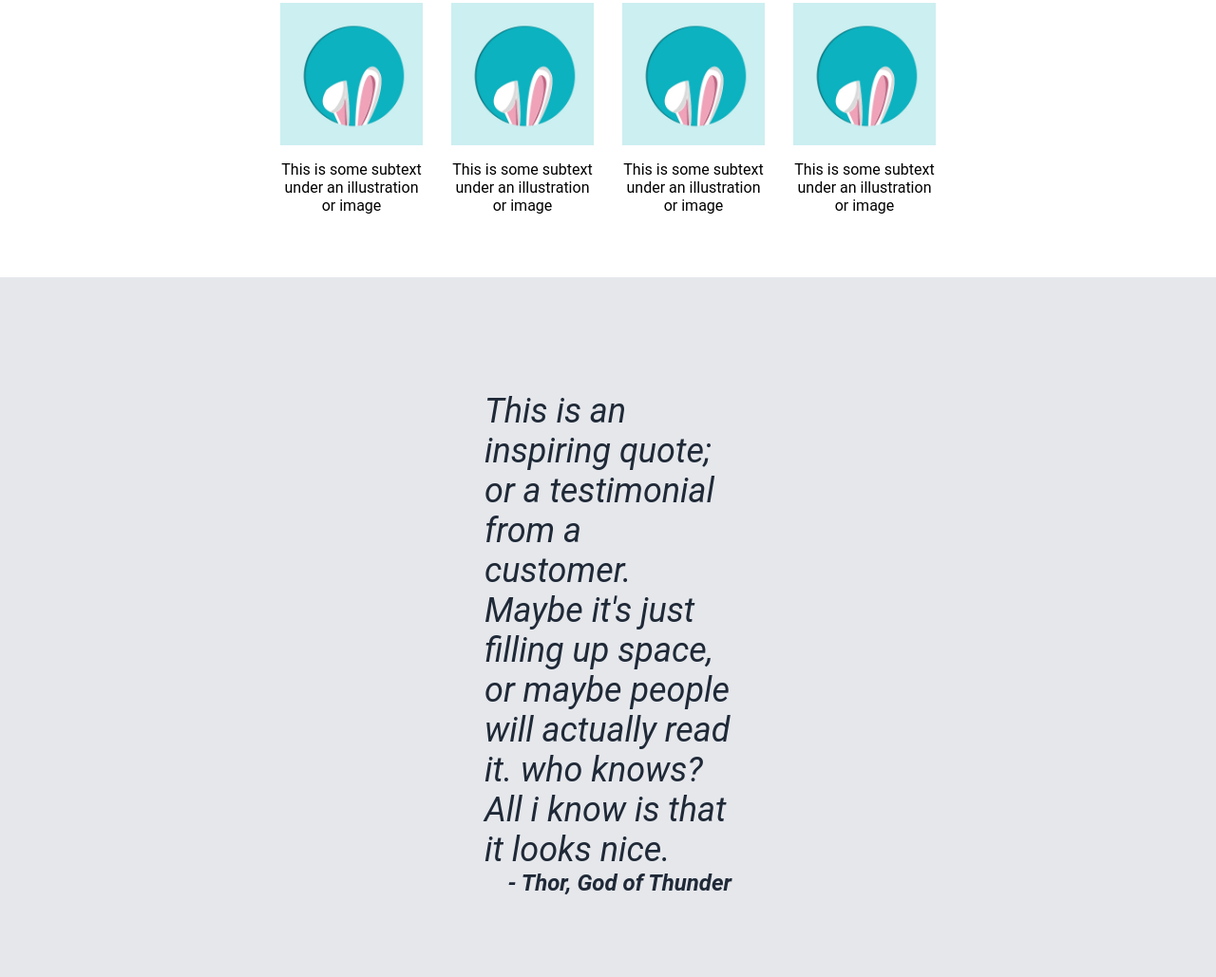
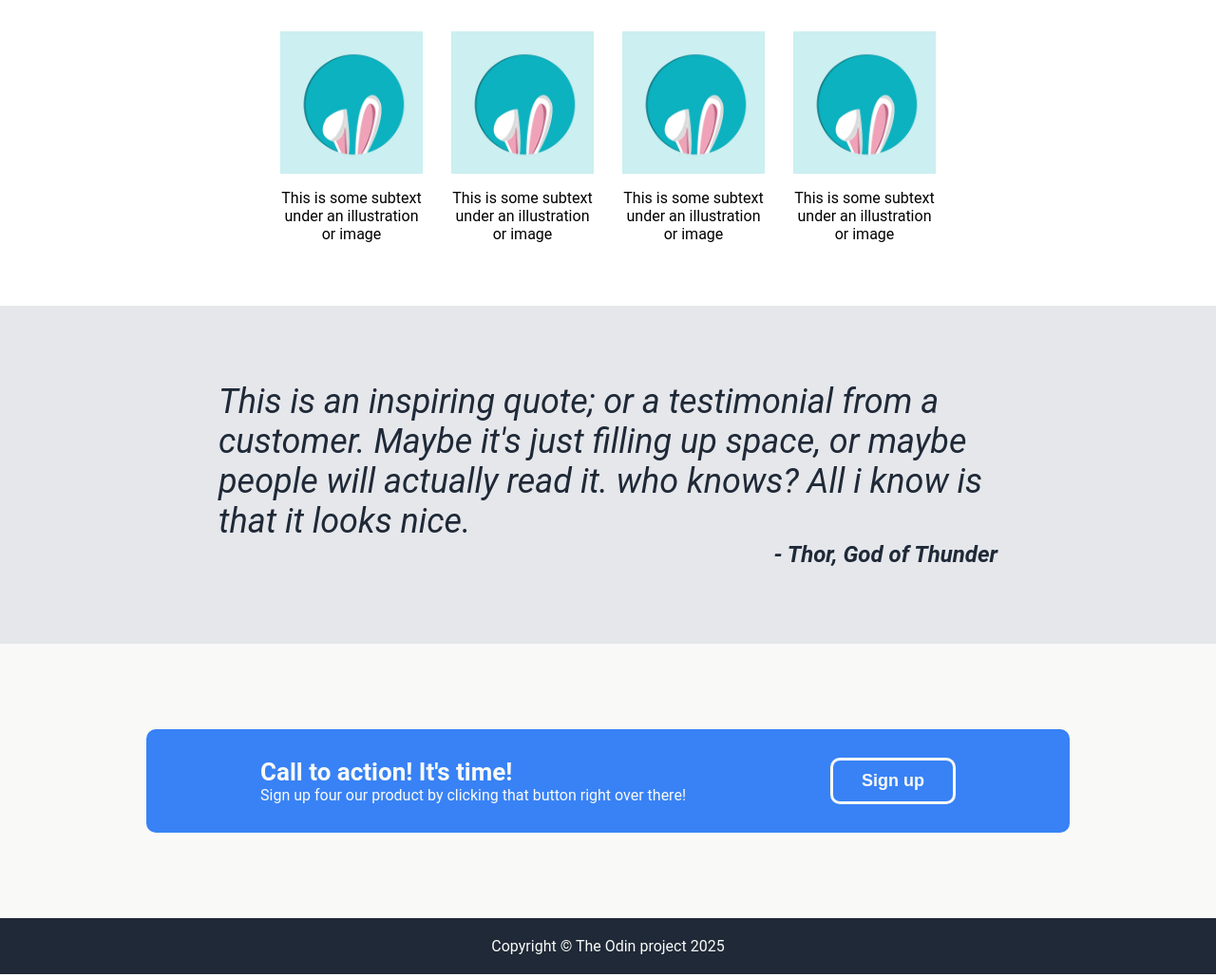
Before and after one commit to Rino9514/Landing-Page, a plain HTML site: page index.html in a window 1280 px wide. Shown: the part 643-1672 px from the top of the page at 95% size. Drawn offline with Linux system fonts and the light colour scheme.

Commit message:
finish the project need to be optimized

```diff
--- a/index.html
+++ b/index.html
@@ -27,6 +27,7 @@
                 </div>
             </div>
         </div>
+
         <div class="title"> Some random information</div>
         <div class="content">
             <div class="cadre">
@@ -46,13 +47,25 @@
                 <p>This is some subtext under an illustration or image</p>
             </div>
         </div>
-        <div class="quote">
-            <p class="text"> This is an inspiring quote; or a testimonial from a customer.
-                Maybe it's just filling up space, or maybe people will actually read it. who knows?
-                All i know is that it looks nice.</p>
-            <p class="author">- Thor, God of Thunder</p>
+        <div class="container">
+            <div class="quote">
+                <p> This is an inspiring quote; or a testimonial from a customer.
+                    Maybe it's just filling up space, or maybe people will actually read it. who knows?
+                    All i know is that it looks nice.</p>
+                <p class="author">- Thor, God of Thunder</p>
+            </div>
+        </div>
+
+        <div class="content-white">
+            <div class="content-blue">
+                <div>
+                    <h1>Call to action! It's time!</h1>
+                    <p>Sign up four our product by clicking that button right over there!</p>
+                </div>
+                <button>Sign up</button>
+            </div>
+
         </div>
         <div class="footer"> Copyright © The Odin project 2025</div>
-        </div>
     </body>
 </html>
--- a/styles.css
+++ b/styles.css
@@ -76,7 +76,7 @@ button {
 .title {
     font-size: 36px;
     font-weight: bold;
-    margin-bottom: 50px;
+    padding: 40px;
     text-align: center;
 }
 .content {
@@ -99,20 +99,21 @@ button {
     width: 100%;
     max-width: 150px;
 }
-.quote {
+
+.container {
     display: flex;
     flex-direction: column;
     justify-content: center;
-    flex:1 ;
+    align-items: center;
+    background-color: #e5e7eb;
+}
+
+.quote {
     font-style: italic;
-    background-color: #e5e7eb;
     color: #1f2937;
     font-size: 36px;
-    padding-left:510px;
-    padding-right:510px;
-    padding-top: 120px;
-    padding-bottom: 120px;
-    margin: 0px;
+    width: 820px;
+    padding: 80px;
 }
 
 .quote p {
@@ -125,6 +126,48 @@ button {
     text-align: right;
 }
 
+
+.content-white {
+    display: flex;
+    justify-content: center;
+    background-color: #F9FAF8;
+    padding: 90px;
+}
+
+.content-blue {
+    display: flex;
+    background-color: #3882F6;
+    color: #F9FAF8;
+    padding: 30px;
+    padding-left: 120px;
+    padding-right: 120px;
+    border-radius: 10px;
+}
+
+.content-blue h1 {
+    font-size: 26px;
+    width: 600px;
+    font-weight: bold;
+    margin: 0px;
+    padding: 0px;
+}
+
+.content-blue p {
+    margin: 0px;
+    padding: 0px;
+}
+
+.content-blue button {
+    background-color: #3882F6;
+    color: #F9FAF8;
+    border: 3px solid #F9FAF8;
+    border-radius: 10px;
+    padding: 8px 30px;
+    cursor: pointer;
+    font-weight: 900;
+    font-size: 18px;
+}
+
 .footer {
     display: flex;
     justify-content: center;
```
